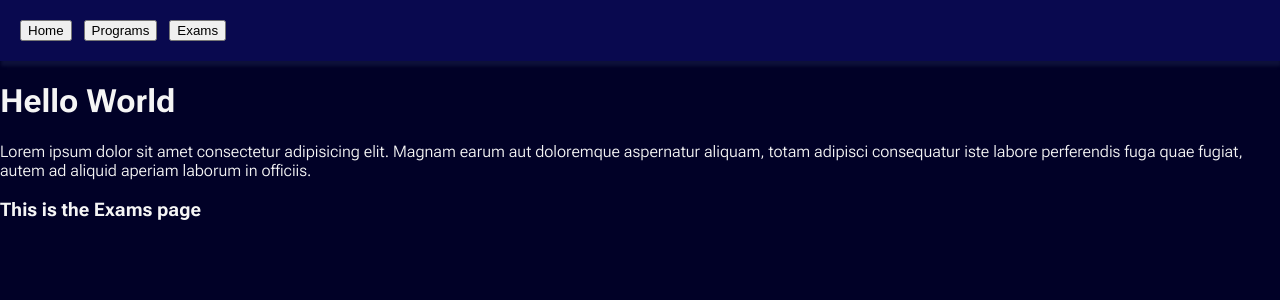
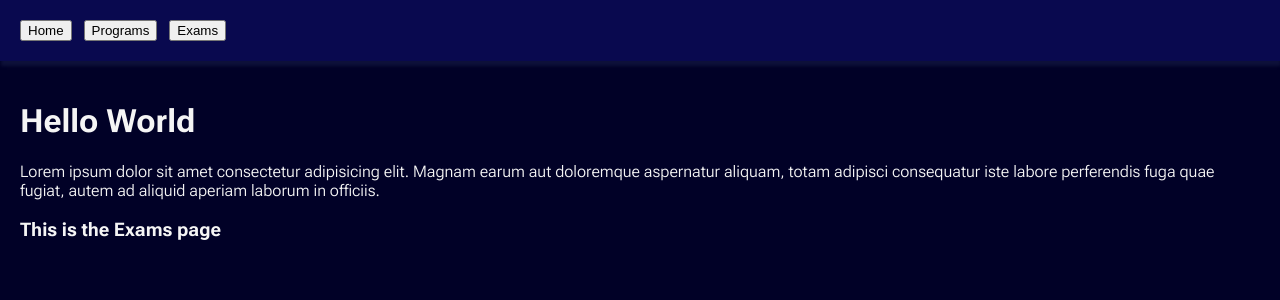
Before and after one commit to SS56Bo/SPAs-Project, a React (Vite) app: page /exams in a window 1280 px wide. Shown: the top 300 px of the page. Built offline with nearby package versions, Linux system fonts and the light colour scheme.

Commit message:
Exams section added

```diff
--- /dev/null
+++ b/src/Exams.css
@@ -0,0 +1,4 @@
+.exam-card {
+  margin: 10px;
+  padding: 10px;
+}
--- a/src/Exams.jsx
+++ b/src/Exams.jsx
@@ -1,7 +1,9 @@
+import "./Exams.css";
+
 export default function Exams() {
   return (
     <>
-      <div>
+      <div className="exam-card">
         <h1>Hello World</h1>
         <p>
           Lorem ipsum dolor sit amet consectetur adipisicing elit. Magnam earum
```
